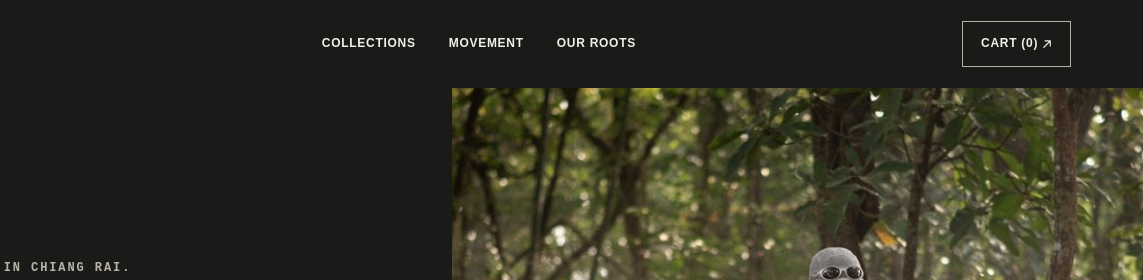
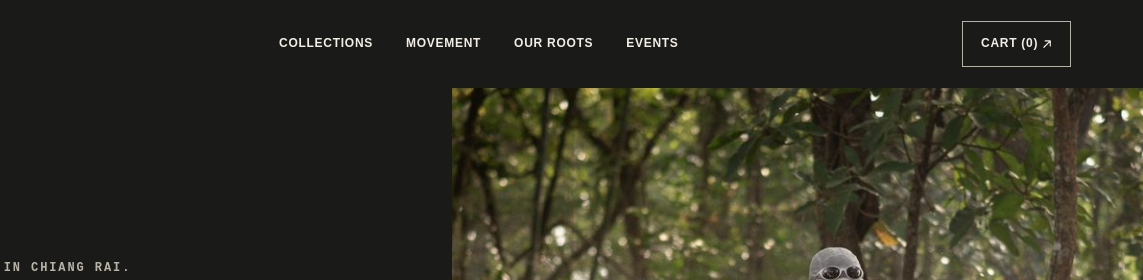
Before and after one commit to Norxcraftingmovement/Norxcraftingmovement.github.io, a plain HTML site: page index.html in a window 1280 px wide. Shown: the top 280 px of the page, 137-1280 px from the left. Drawn offline with Linux system fonts and the light colour scheme; no server answers.

Commit message:
Add Events to storefront navigation in preview

```diff
--- a/index.html
+++ b/index.html
@@ -183,10 +183,10 @@ body{font-family:"NORX Thai",Arial,Helvetica,"Noto Sans Thai","Sukhumvit Set","T
 <a class="skip" href="#collections">ข้ามไปที่คอลเลกชัน</a>
 <header class="header">
  <a class="logo" href="./" data-internal aria-label="NORX หน้าแรก"><img src="assets/logo.png" alt="NORX Crafting Movement" width="66" height="60"></a>
- <nav class="nav" aria-label="เมนูหลัก"><a href="#collections">COLLECTIONS</a><a href="#movement">MOVEMENT</a><a href="#roots">OUR ROOTS</a></nav>
+ <nav class="nav" aria-label="เมนูหลัก"><a href="#collections">COLLECTIONS</a><a href="#movement">MOVEMENT</a><a href="#roots">OUR ROOTS</a><a href="events/" data-internal>EVENTS</a></nav>
  <a class="cart" href="cart/" data-internal aria-label="ตะกร้า">CART (<span data-cart-count>0</span>) <svg class="arrow-icon" viewBox="0 0 16 16" width="13" height="13" fill="none" stroke="currentColor" stroke-width="1.8" stroke-linecap="round" stroke-linejoin="round" aria-hidden="true" focusable="false"><path d="M3 13 13 3M5 3h8v8"/></svg></a>
 </header>
-<nav class="subnav" aria-label="เมนูหลัก (มือถือ)"><a href="#collections">COLLECTIONS</a><a href="#movement">MOVEMENT</a><a href="#roots">OUR ROOTS</a></nav>
+<nav class="subnav" aria-label="เมนูหลัก (มือถือ)"><a href="#collections">COLLECTIONS</a><a href="#movement">MOVEMENT</a><a href="#roots">OUR ROOTS</a><a href="events/" data-internal>EVENTS</a></nav>
 <main id="top">
 <section class="hero" aria-label="NORX Crafting Movement">
  <div class="hero-copy">
```
